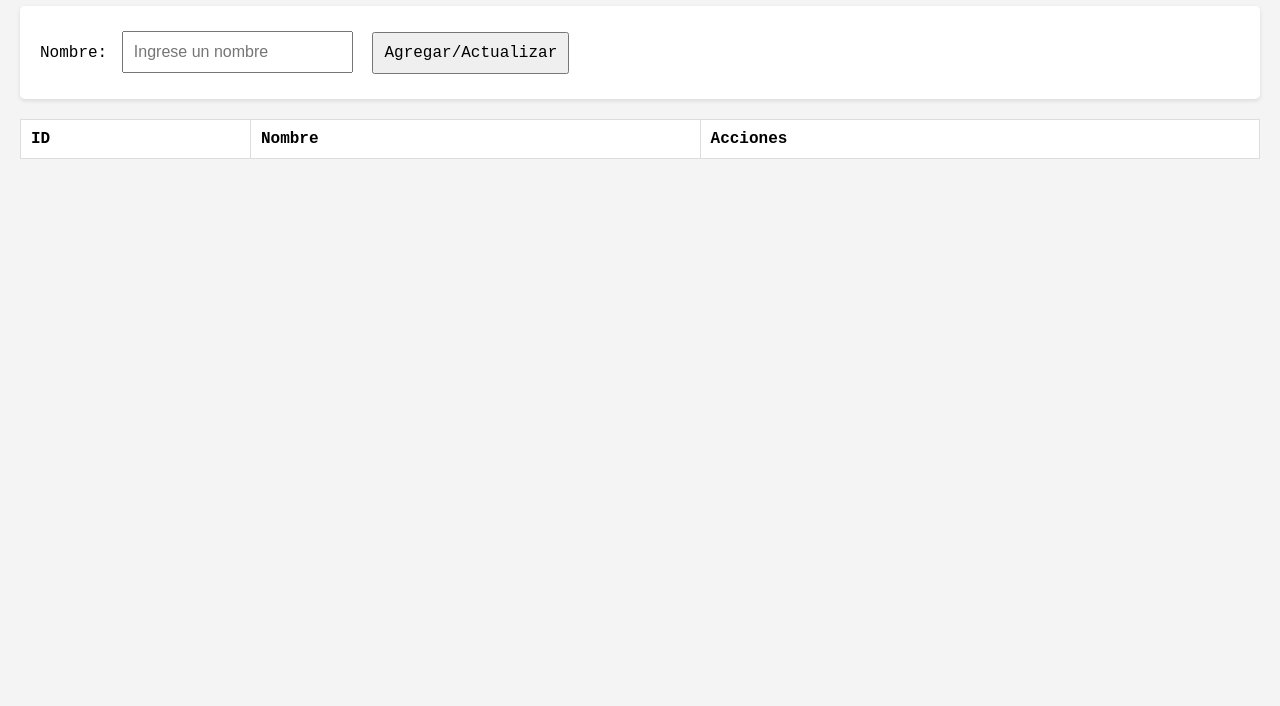
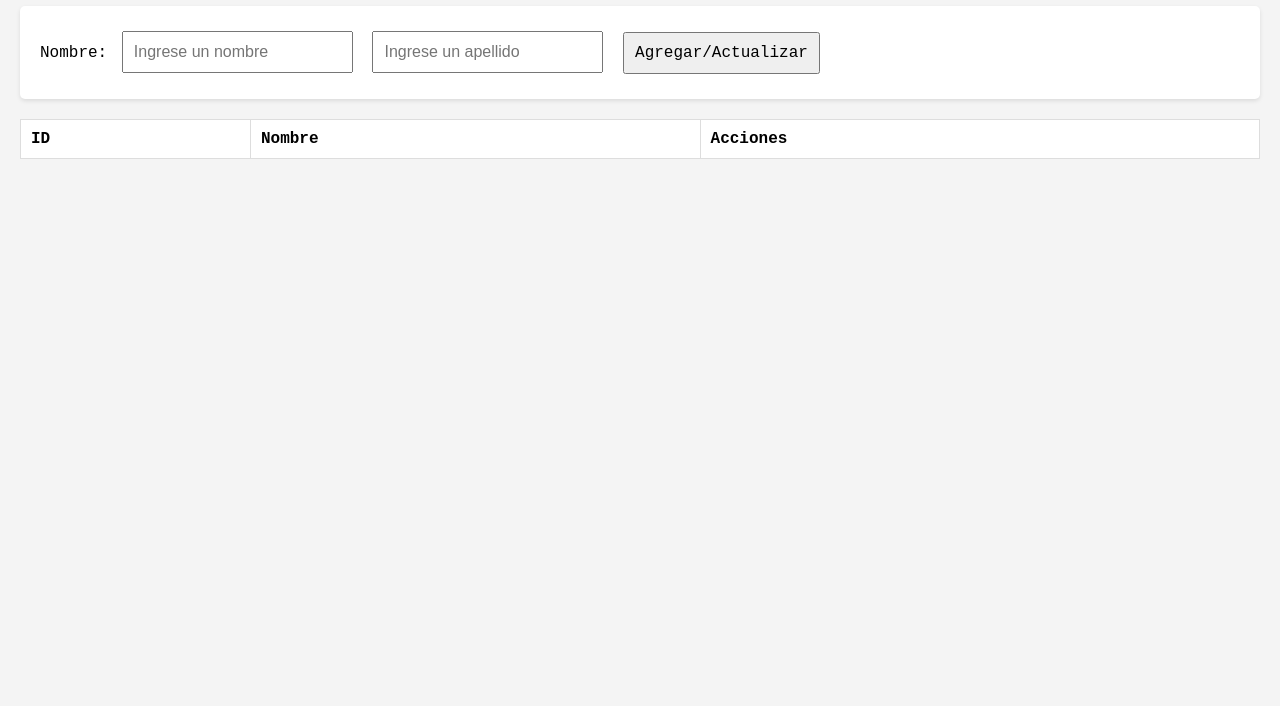
Before and after one commit to Slaternight/crud_nodejs, a website: page crud-api/public/index.html in a window 1280 px wide. Shown: the part 94-800 px from the top of the page. Drawn offline with Linux system fonts and the light colour scheme; no server answers.

Commit message:
the line 18 was add for the new input to the last name

```diff
--- a/crud-api/public/index.html
+++ b/crud-api/public/index.html
@@ -15,6 +15,7 @@
     <input type="hidden" id="itemId" />
     <label for="itemName">Nombre:</label>
     <input type="text" id="itemName" placeholder="Ingrese un nombre" required />
+    <input type="text" id="itemLastName" placeholder="Ingrese un apellido" required />
     <button type="submit">Agregar/Actualizar</button>
   </form>
 
```
